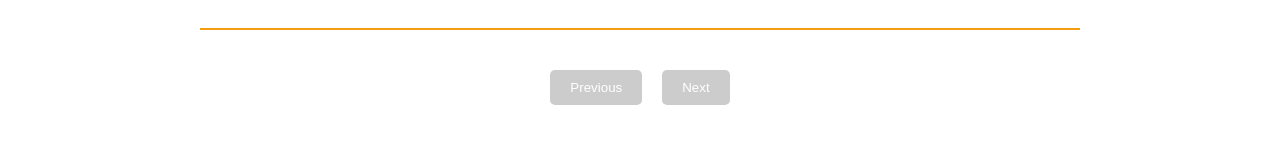
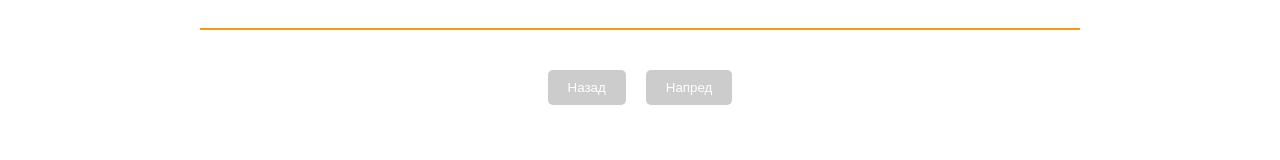
Before and after one commit to dsimplichev/martimoto, a React (Create React App) app: page /brands/1/models/1/1/1 in a window 1280 px wide. Shown: the part 271-431 px from the top of the page. Built offline with nearby package versions, Linux system fonts and the light colour scheme.

Commit message:
some cganges on css parts details

```diff
--- a/src/pages/brandDetails/PartsDetails.jsx
+++ b/src/pages/brandDetails/PartsDetails.jsx
@@ -44,8 +44,8 @@ function PartsDetails() {
                 ))}
             </div>
             <div className="pagination">
-                <button onClick={prevPage} disabled={currentPage === 1} className="pagination-btn">Previous</button>
-                <button onClick={nextPage} disabled={indexOfLastPart >= allParts.length} className="pagination-btn">Next</button>
+                <button onClick={prevPage} disabled={currentPage === 1} className="pagination-btn">Назад</button>
+                <button onClick={nextPage} disabled={indexOfLastPart >= allParts.length} className="pagination-btn">Напред</button>
             </div>
         </div>
     );
--- a/src/pages/brandDetails/partsDetails.css
+++ b/src/pages/brandDetails/partsDetails.css
@@ -99,14 +99,15 @@
     background-color: #f0f8ff;
     border: 2px solid #0078d4;
     border-radius: 8px;
-    padding: 5px 10px;
+    padding:  10px;
     color: #0078d4;
     display: inline-block;
     text-align: center;
+    margin-top: 20px;
 }
 
 .cart-btn, .search-btn {
-    background-color: #0078d4;
+    background-color: f39c12;
     color: #fff;
     border: none;
     border-radius: 50%;
@@ -121,6 +122,13 @@
     margin-left: 10px;
 }
 
+.cart-btn{
+    margin-top: 10px;
+    margin-left: 40px;
+}
+
+
+
 .cart-btn:hover, .search-btn:hover {
     background-color: #005a9e;
     transform: scale(1.1);
```
